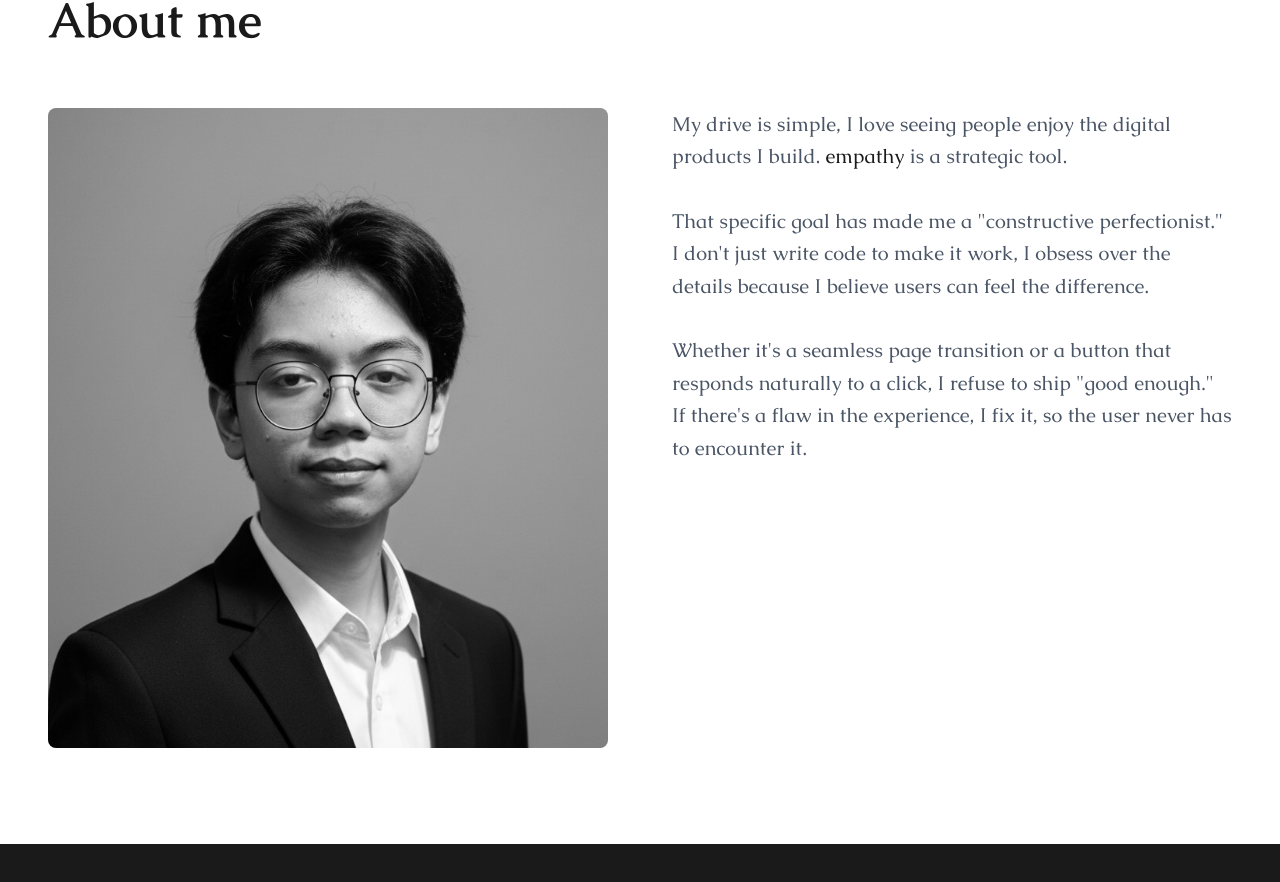
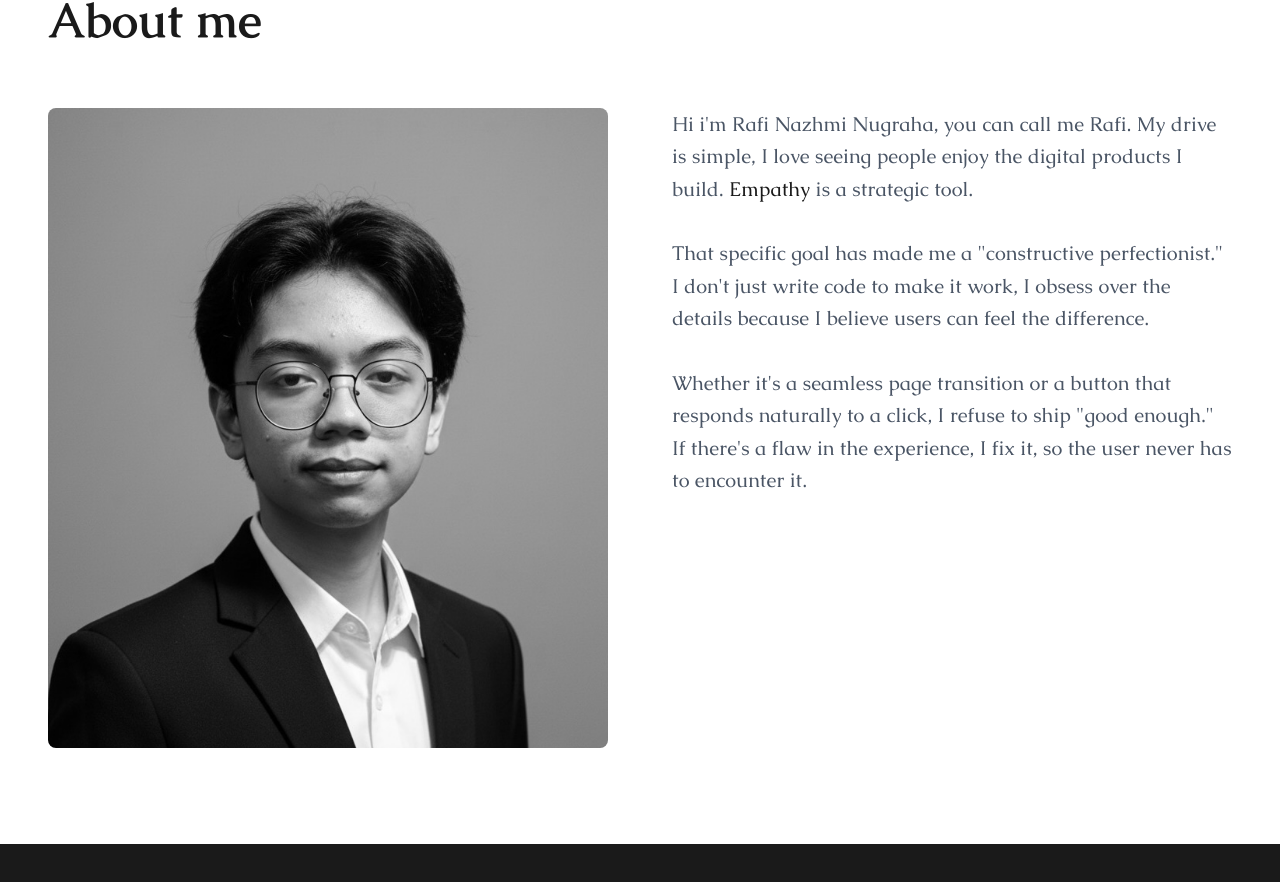
Before and after one commit to rafinazhminugraha/my-portofolio, a React (Vite) app: page / in a window 1280 px wide. Shown: the part 6041-6923 px from the top of the page. Built offline with nearby package versions, Linux system fonts and the light colour scheme.

Commit message:
Update About.tsx

```diff
--- a/src/components/About.tsx
+++ b/src/components/About.tsx
@@ -78,7 +78,7 @@ const About = () => {
           className="text-base sm:text-lg md:text-xl text-gray-600 font-light leading-relaxed space-y-6 sm:space-y-8"
         >
             <motion.p variants={itemVariants}>
-                My drive is simple, I love seeing people enjoy the digital products I build. <span className="font-medium text-[#1a1a1a]">empathy</span> is a strategic tool.
+                Hi i'm Rafi Nazhmi Nugraha, you can call me Rafi. My drive is simple, I love seeing people enjoy the digital products I build. <span className="font-medium text-[#1a1a1a]">Empathy</span> is a strategic tool.
             </motion.p>
             <motion.p variants={itemVariants}>
                 That specific goal has made me a "constructive perfectionist." I don't just write code to make it work, I obsess over the details because I believe users can feel the difference.
```
